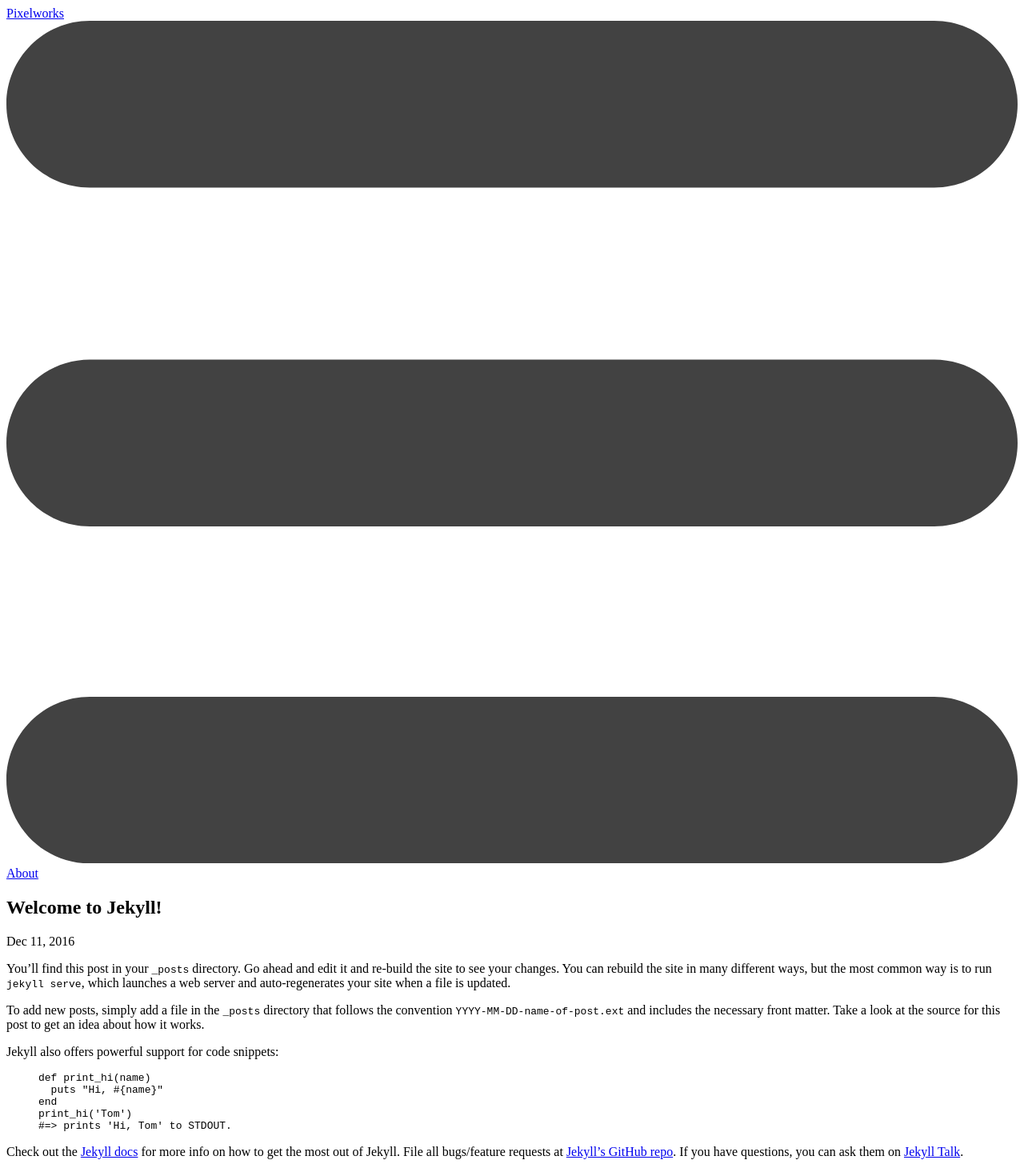
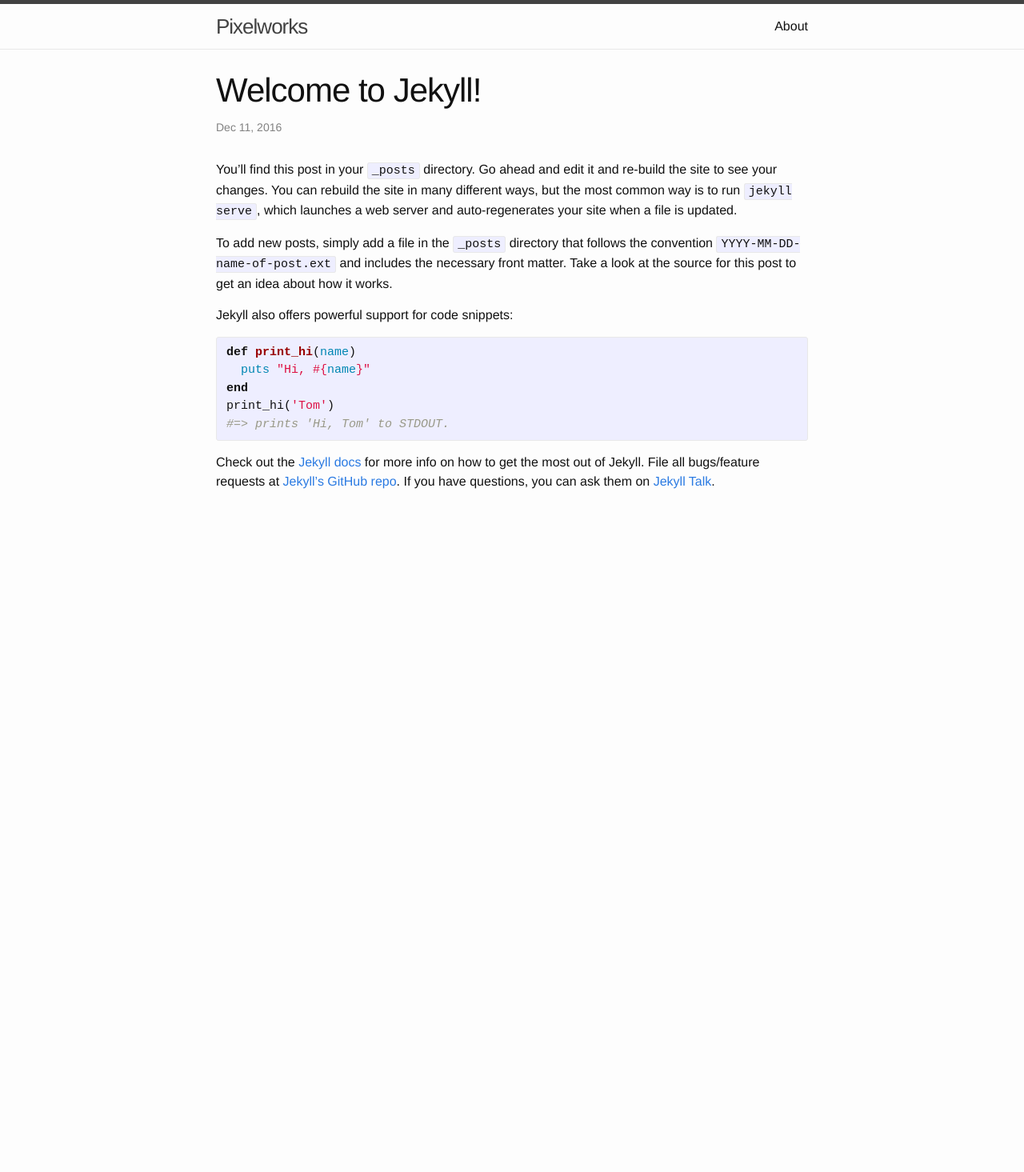
Before and after one commit to rodimvs/rodimvs.github.io, a Jekyll site: the page built from _posts/2016-12-10-welcome-to-jekyll.markdown, in a window 1280 px wide. Shown: the whole page at 80% size. Built offline with Jekyll 4.4.1, drawn with Linux system fonts in a browser that asks for light colours; after the commit the page ends 900 px from its top, so only the background shows below that.

Commit message:
edit main.scss

```diff
--- a/css/main.scss
+++ b/css/main.scss
@@ -1,6 +1,6 @@
-// ---
-// # Only the main Sass file needs front matter (the dashes are enough)
-// ---
+---
+# Only the main Sass file needs front matter (the dashes are enough)
+---
 
 @charset "utf-8";
 
```
